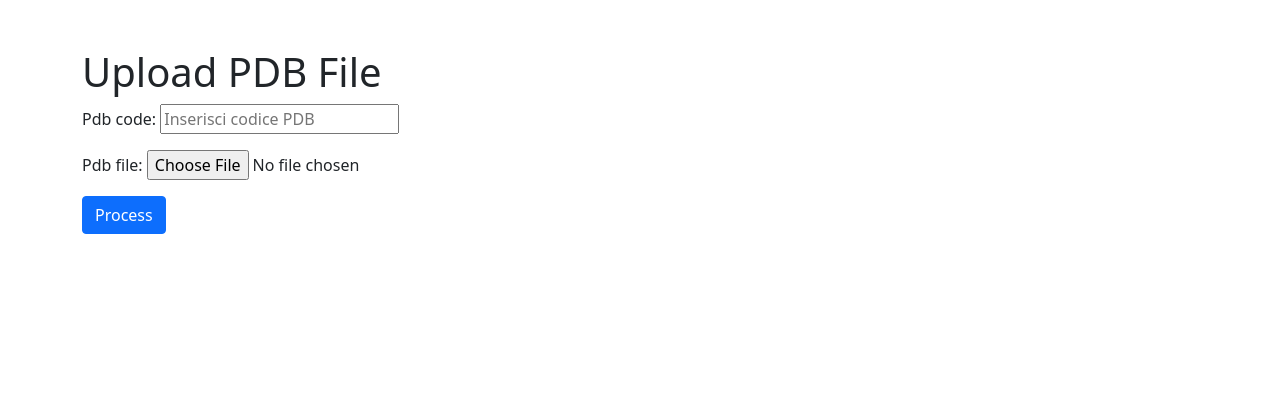
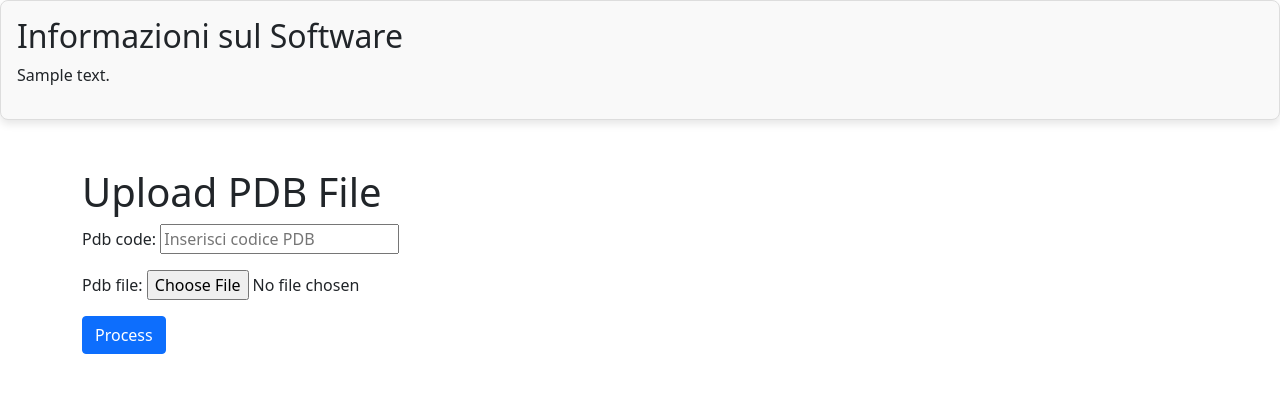
Before and after one commit to nunziati/sadic-web, a Django app: template sadicweb/sadicapp/templates/sadicapp/upload_pdb.html in a window 1280 px wide. Shown: the top 393 px of the page. Run offline with Django 5.2, Linux system fonts and the light colour scheme; tables that the repository leaves empty hold one stand-in row (values such as "Sample post"); the template is opened without the code that fills it: values that come from a table or form of the project are taken from there, most other values are stand-ins (such as "Sample title", 1, 10 or a date in 2020); some libraries are stand-ins or nearby versions.

Commit message:
info box

```diff
--- a/sadicweb/sadicapp/templates/sadicapp/upload_pdb.html
+++ b/sadicweb/sadicapp/templates/sadicapp/upload_pdb.html
@@ -5,8 +5,23 @@
     <meta name="viewport" content="width=device-width, initial-scale=1.0">
     <title>Upload PDB</title>
     <link rel="stylesheet" href="https://cdn.jsdelivr.net/npm/bootstrap@5.1.3/dist/css/bootstrap.min.css">
+<style>
+    .info-box {
+    background-color: #f9f9f9;
+    border: 1px solid #ddd;
+    border-radius: 8px;
+    padding: 16px;
+    margin-bottom: 20px;
+    box-shadow: 0px 4px 8px rgba(0, 0, 0, 0.1);
+}
+
+</style>
 </head>
 <body>
+    <div class="info-box">
+        <h2>Informazioni sul Software</h2>
+        <p>{{ descrizione_software }}</p>
+    </div>
 <div class="container mt-5">
     <h1>Upload PDB File</h1>
     <form method="POST" enctype="multipart/form-data">
```
Also changed, not shown: sadicweb/sadicapp/views.py (+11 -0 lines).
